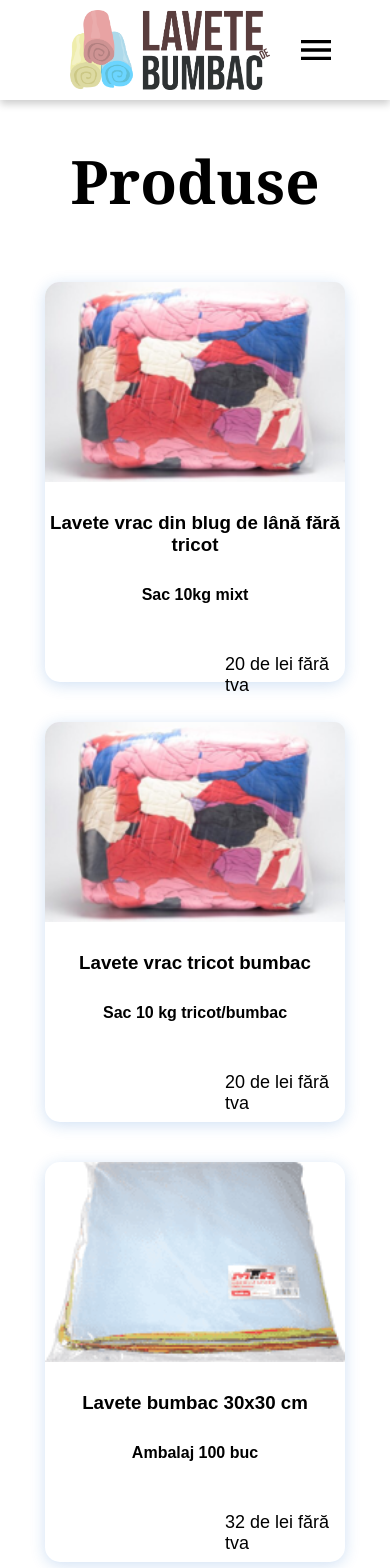
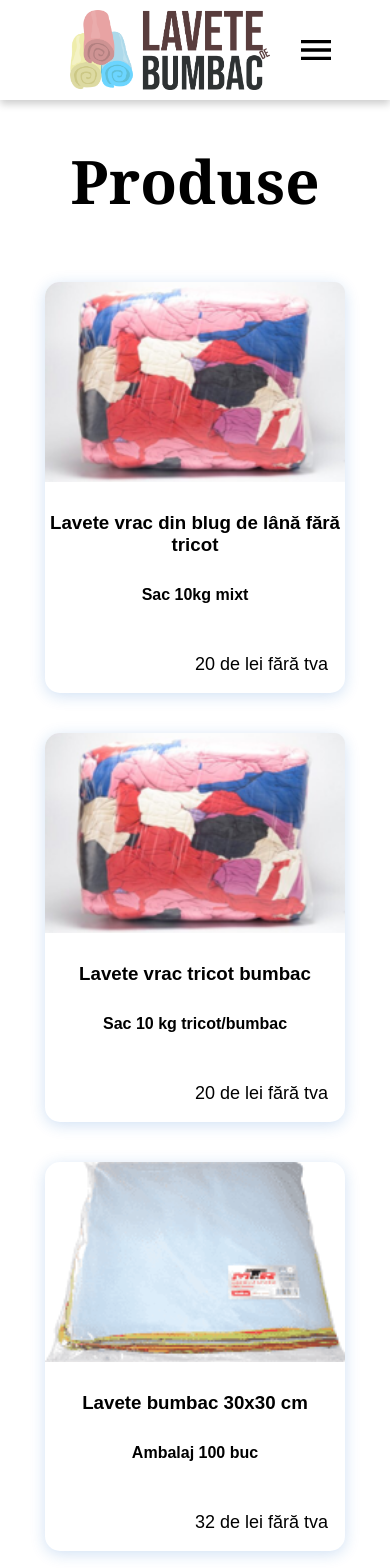
Before and after one commit to gabidae/Lavete-bumbac.ro, a React (Create React App) app: page /menu in a window 390 px wide. Shown: the top 1568 px of the page. Built offline with nearby package versions, Linux system fonts and the light colour scheme.

Commit message:
"some more responsivness"

```diff
--- a/src/styles/Home.css
+++ b/src/styles/Home.css
@@ -86,7 +86,7 @@
   }
 
   .headerContainer button {
-    background-color: white;
+    background-color: #1b6ac6;
     color: #121619;
     margin-bottom: 30px;
   }
--- a/src/styles/Menu.css
+++ b/src/styles/Menu.css
@@ -23,7 +23,7 @@
 .menuItem {
   border-radius: 15px;
   width: 300px;
-  height: 400px;
+  height: auto;
   margin: 20px;
   box-shadow: 0px 3px 15px rgb(27 106 198 / 20%);
 }
@@ -46,6 +46,8 @@
 .menuItem h3 {
   text-align: center;
   margin-top: 30px;
+  margin-left: 5px;
+  margin-right: 5px;
 }
 
 .menuItem h4 {
@@ -54,7 +56,7 @@
 }
 
 .menuItem p {
-  margin-left: 180px;
+  margin-left: 150px;
   margin-top: 50px;
   font-size: large;
   font-style: bold;
```
